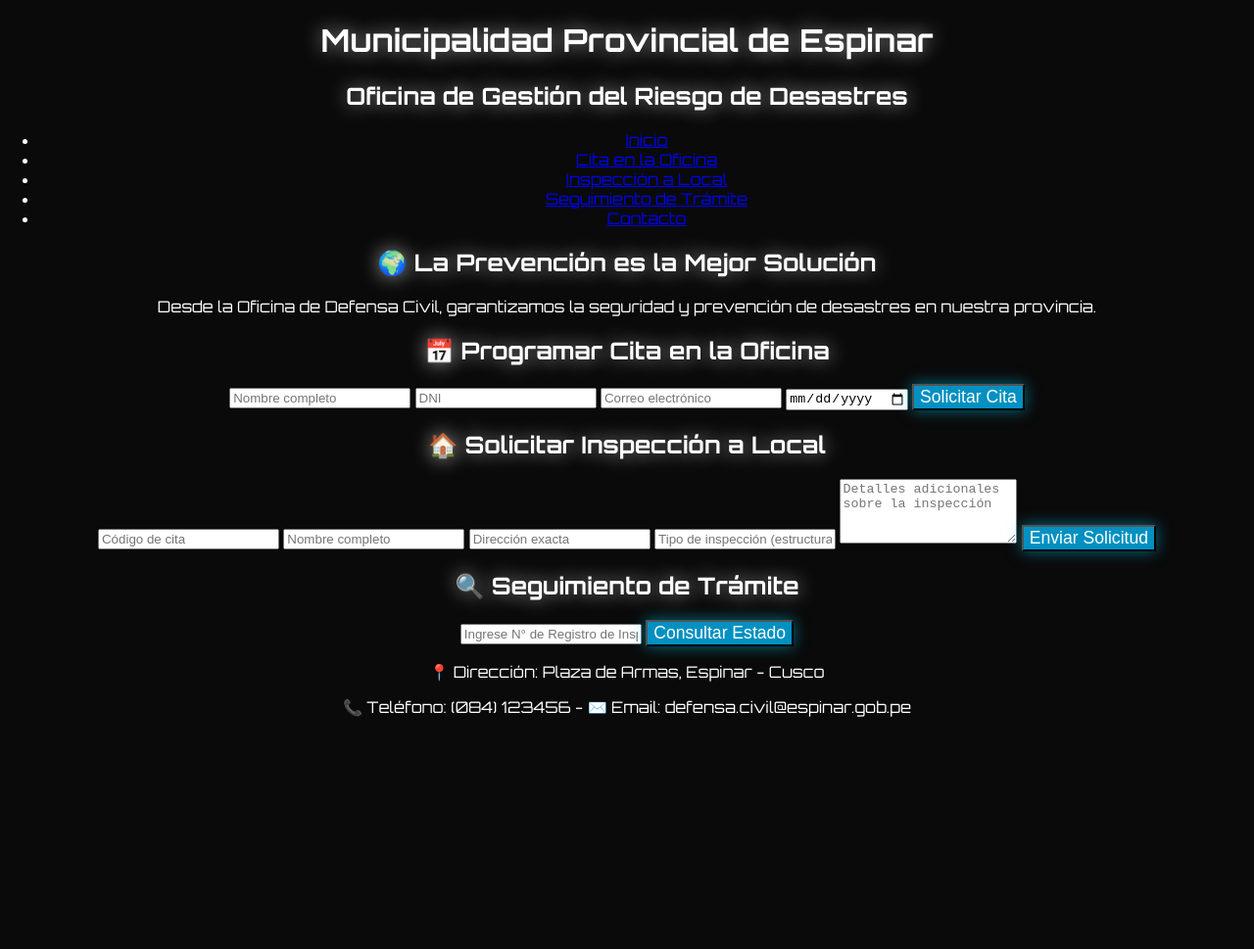
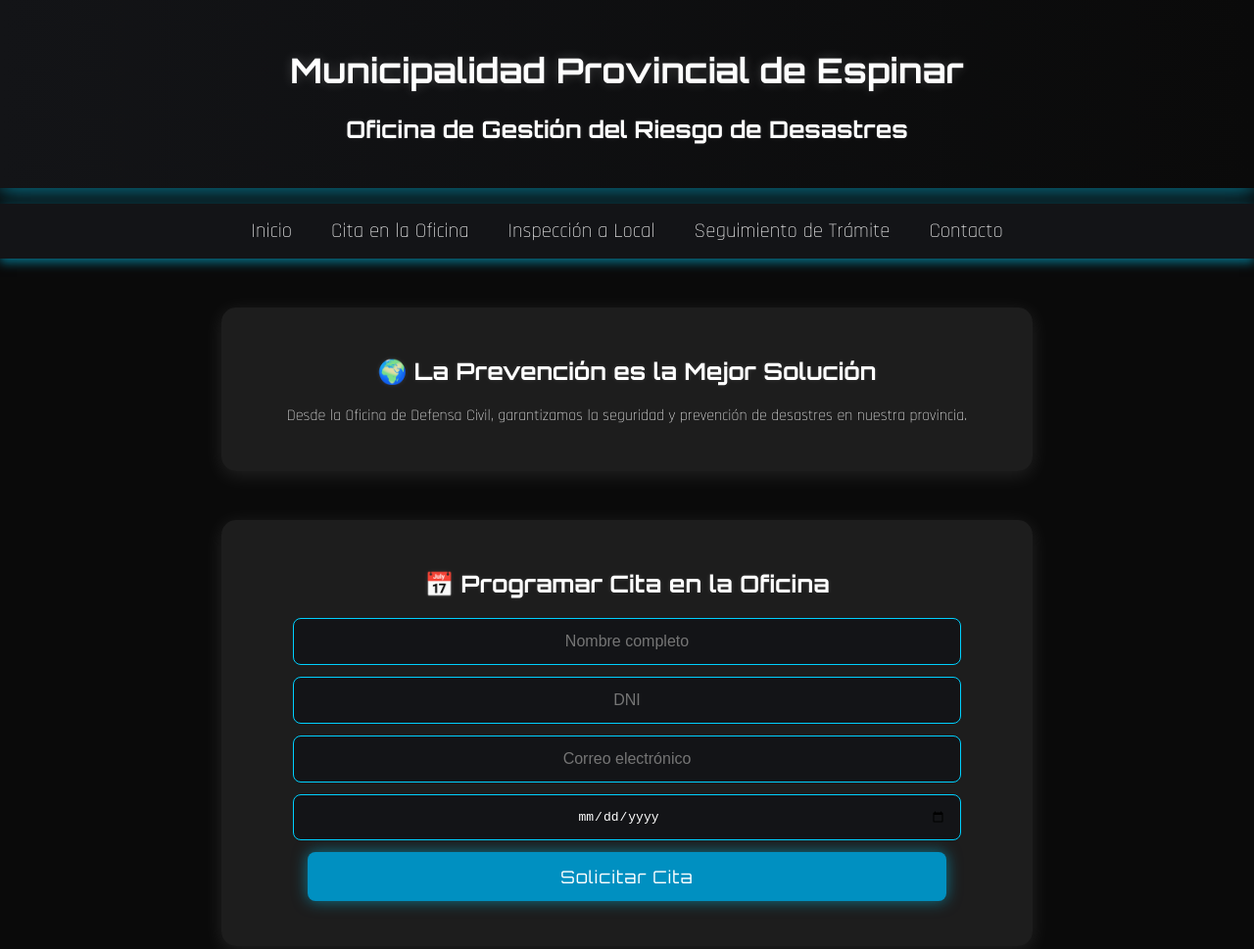
Before and after one commit to JeanAlexander/CIDEC, a plain HTML site: page index.html in a window 1280 px wide. Shown: the top 969 px of the page at 98% size. Before the commit the page ends 800 px from the top, so only its background shows below. Drawn offline with Linux system fonts and the light colour scheme.

Commit message:
Update styles.css

```diff
--- a/styles.css
+++ b/styles.css
@@ -1,18 +1,22 @@
-@import url('https://fonts.googleapis.com/css2?family=Orbitron:wght@400;700&display=swap');
+/* Importar fuentes futuristas */
+@import url('https://fonts.googleapis.com/css2?family=Orbitron:wght@400;700&family=Rajdhani:wght@300;600&display=swap');
 
 :root {
-    --primary-bg: #0A0A0A;
-    --secondary-bg: #131417;
-    --text-color: #FFFFFF;
-    --title-color: #00D1FF;
-    --highlight-color: #00FFA3;
-    --hover-color: #0090C1;
+    --primary-bg: #0A0A0A; /* Fondo negro puro */
+    --secondary-bg: #131417; /* Fondo gris oscuro */
+    --text-color: #FFFFFF; /* Blanco puro para mayor contraste */
+    --title-color: #00D1FF; /* Azul Neón */
+    --subtitle-color: #A855F7; /* Morado vibrante pero más sobrio */
+    --highlight-color: #00FFA3; /* Verde Neón */
+    --hover-color: #0090C1; /* Azul más oscuro */
     --shadow-light: rgba(0, 209, 255, 0.5);
     --font-main: 'Orbitron', sans-serif;
+    --font-sec: 'Rajdhani', sans-serif;
 }
 
+/* Estilo General */
 body {
-    font-family: var(--font-main);
+    font-family: var(--font-sec);
     background: var(--primary-bg);
     color: var(--text-color);
     margin: 0;
@@ -20,52 +24,152 @@ body {
     overflow-x: hidden;
 }
 
-/* Fondo de partículas */
-#particles-js {
-    position: fixed;
-    width: 100%;
-    height: 100%;
-    background: var(--primary-bg);
-    z-index: -1;
+/* Encabezado */
+header {
+    background: linear-gradient(90deg, var(--secondary-bg), var(--primary-bg));
+    padding: 25px;
+    box-shadow: 0px 4px 20px var(--shadow-light);
+    animation: fadeIn 1s ease-in-out;
+    text-align: center;
 }
 
-/* Animaciones */
-@keyframes slideIn {
-    from { opacity: 0; transform: translateY(30px); }
-    to { opacity: 1; transform: translateY(0); }
+header h1 {
+    font-family: var(--font-main);
+    color: var(--text-color);
+    font-size: 2.2rem;
+    text-shadow: 0px 0px 12px rgba(255, 255, 255, 0.2);
 }
 
-@keyframes glowEffect {
-    0% { text-shadow: 0 0 10px rgba(255, 255, 255, 0.2); }
-    50% { text-shadow: 0 0 20px rgba(255, 255, 255, 0.6); }
-    100% { text-shadow: 0 0 10px rgba(255, 255, 255, 0.2); }
+/* Títulos secundarios */
+h2 {
+    color: var(--text-color);
+    font-family: var(--font-main);
+    text-shadow: 0px 0px 5px rgba(255, 255, 255, 0.1);
 }
 
-h1, h2 {
-    animation: glowEffect 2s infinite alternate;
+/* Destacar textos importantes */
+.highlight {
+    color: var(--highlight-color);
+    font-weight: bold;
+    text-shadow: 0px 0px 10px var(--highlight-color);
 }
 
-section {
-    animation: slideIn 1s ease-in-out;
+/* Barra de navegación */
+nav ul {
+    list-style: none;
+    padding: 0;
+    background: var(--secondary-bg);
+    display: flex;
+    justify-content: center;
+    padding: 15px 0;
+    box-shadow: 0px 4px 10px var(--shadow-light);
 }
 
-/* Botones */
+nav ul li {
+    margin: 0 20px;
+}
+
+nav ul li a {
+    color: var(--text-color);
+    text-decoration: none;
+    font-size: 1.3em;
+    transition: color 0.3s, transform 0.2s;
+}
+
+nav ul li a:hover {
+    color: var(--hover-color);
+    transform: scale(1.05);
+}
+
+/* Secciones */
+section {
+    margin: 50px auto;
+    padding: 30px;
+    background: rgba(255, 255, 255, 0.08);
+    border-radius: 15px;
+    width: 60%;
+    box-shadow: 0px 4px 20px rgba(255, 255, 255, 0.1);
+    transition: transform 0.3s, box-shadow 0.3s;
+    animation: fadeIn 1.5s ease-in-out;
+}
+
+section:hover {
+    transform: scale(1.02);
+    box-shadow: 0px 6px 25px rgba(255, 255, 255, 0.2);
+}
+
+/* Inputs y botones */
+input, button {
+    display: block;
+    width: 85%;
+    margin: 12px auto;
+    padding: 14px;
+    border: none;
+    border-radius: 8px;
+    font-size: 1em;
+    outline: none;
+    transition: 0.3s ease;
+}
+
+/* Estilos para input */
+input {
+    background: var(--secondary-bg);
+    color: var(--text-color);
+    border: 1px solid var(--title-color);
+    text-align: center;
+}
+
+input:focus {
+    border-color: var(--highlight-color);
+    box-shadow: 0px 0px 10px var(--highlight-color);
+}
+
+/* Estilos para botón */
 button {
     background: var(--hover-color);
     color: white;
     font-size: 1.1em;
     cursor: pointer;
-    transition: background 0.3s, transform 0.2s;
+    transition: background 0.3s, transform 0.2s, box-shadow 0.3s;
     box-shadow: 0px 0px 15px var(--shadow-light);
+    font-family: var(--font-main);
+    letter-spacing: 1px;
 }
 
 button:hover {
     background: var(--title-color);
     transform: scale(1.05);
+    box-shadow: 0px 0px 20px var(--shadow-light);
 }
 
-/* Efecto de botón presionado */
-button:active {
-    transform: scale(0.95);
-    box-shadow: 0px 0px 10px var(--highlight-color);
+/* Pie de página */
+footer {
+    background: var(--secondary-bg);
+    padding: 15px;
+    color: var(--text-color);
+    margin-top: 50px;
+    font-size: 0.9em;
 }
+
+/* Animaciones */
+@keyframes fadeIn {
+    from { opacity: 0; transform: translateY(-20px); }
+    to { opacity: 1; transform: translateY(0); }
+}
+
+/* Responsividad */
+@media (max-width: 768px) {
+    section {
+        width: 90%;
+    }
+
+    nav ul {
+        flex-direction: column;
+        text-align: center;
+    }
+
+    nav ul li {
+        display: block;
+        margin: 10px 0;
+    }
+}
```
